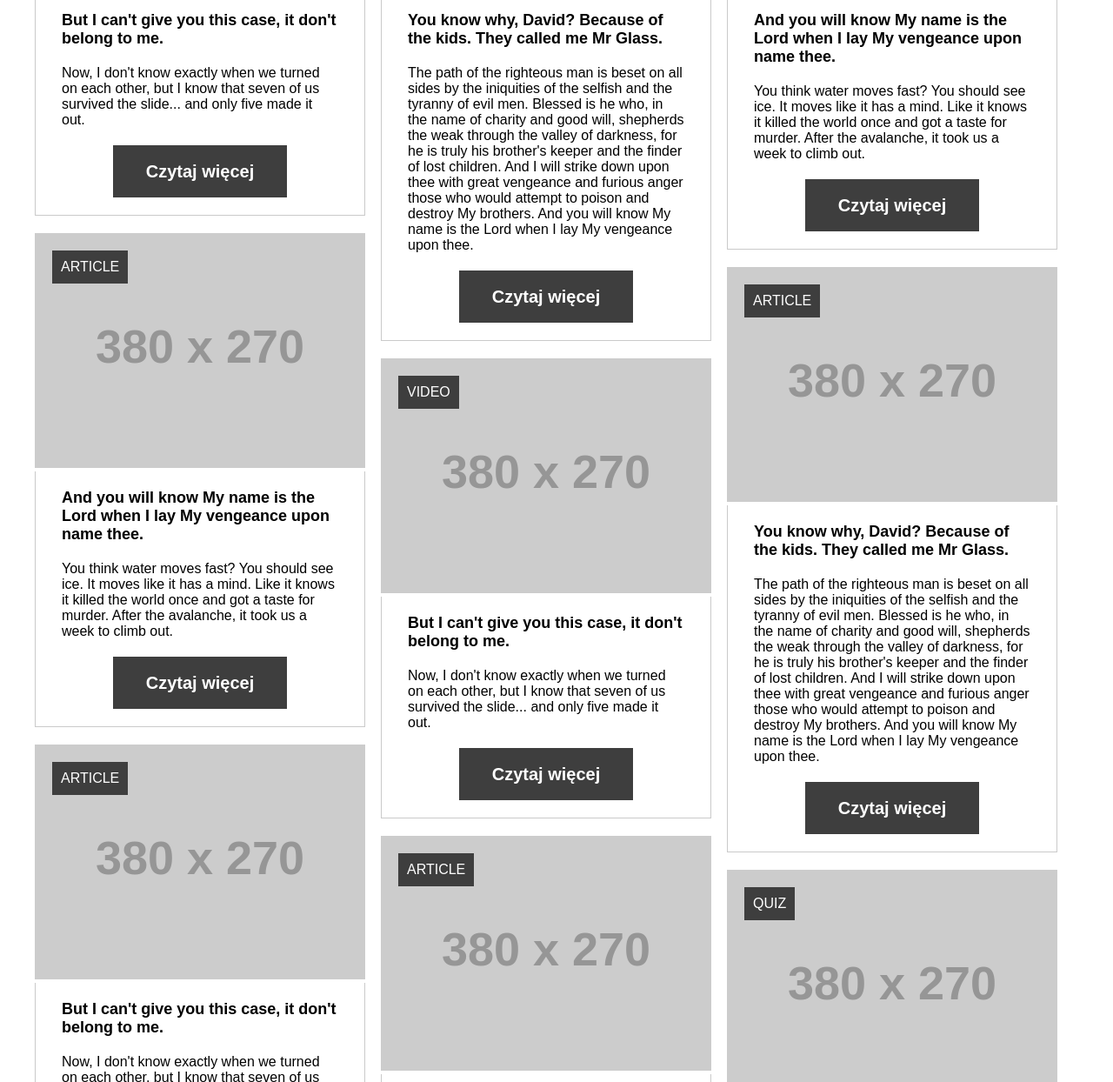
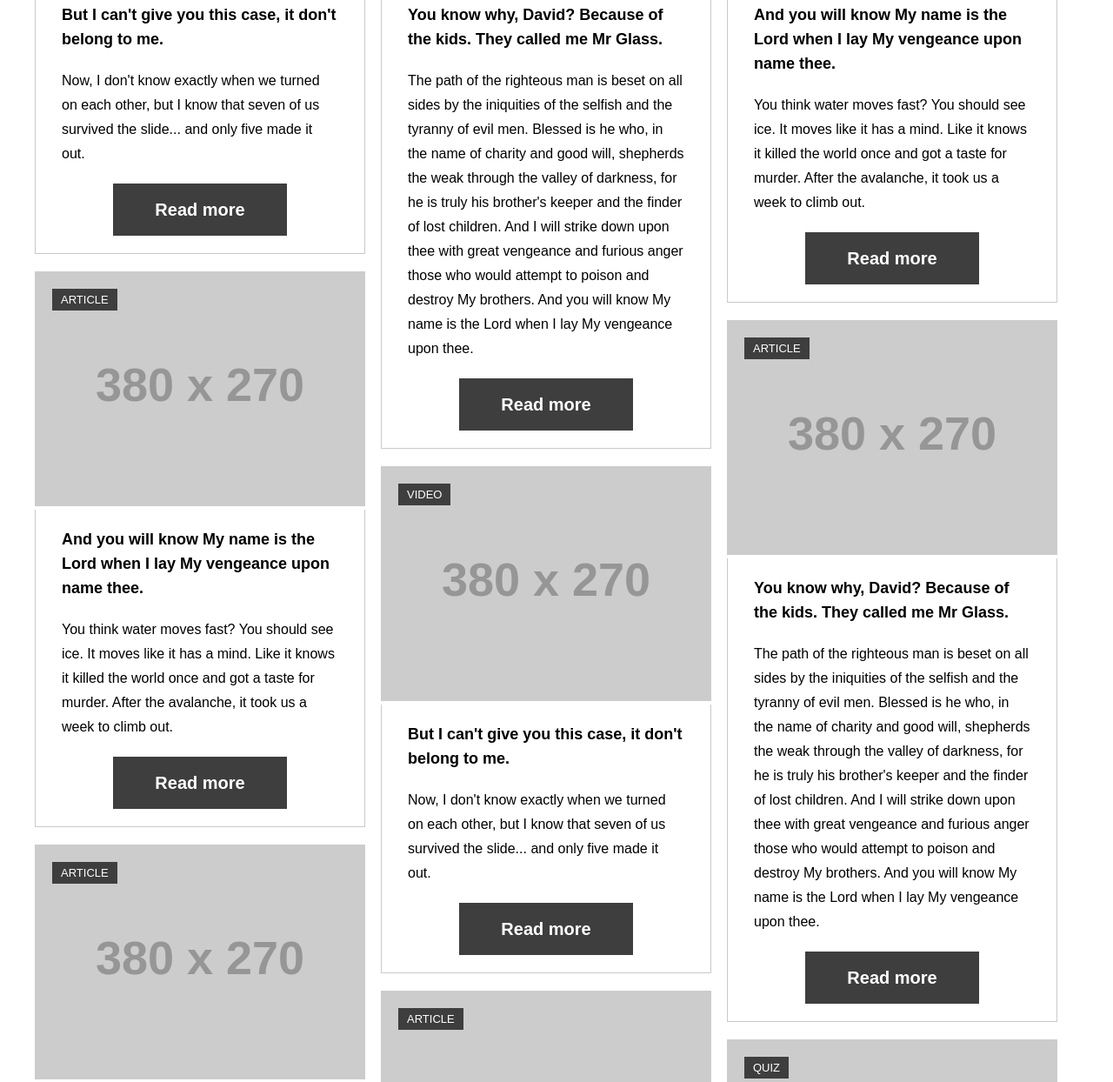
Before and after one commit to piterkm/praca_zaliczeniowa, a website with bundled scripts: page homepage.html in a window 1280 px wide. Shown: the part 1005-2249 px from the top of the page at 87% size. Built offline with nearby package versions, Linux system fonts and the light colour scheme; placeholder pictures from the web are drawn by us.

Commit message:
Przed wprowadzaniem zmian w menu
Zapis kontrolny przed wprowadzaniem zmian w menu

```diff
--- a/homepage.html
+++ b/homepage.html
@@ -39,10 +39,11 @@
             <div class="video">
                 <video autoplay="" loop="" poster="http://i.wp.pl/a/f/jpeg/37716/south_carolina_city.jpeg" id="video-background">
                     <source src="http://get-2.wpapi.wp.pl/s,edysk,n,65495684,f,/av/repositoryadmin/webm/37716/south_carolina_city.webm" type="video/webm">
-                        <source src="http://get-2.wpapi.wp.pl/s,edysk,n,65495684,f,/av/repositoryadmin/mp4/37716/south_carolina_city.mp4" type="video/mp4">
-                        </video>
-                    </div>
-                </div>
+                    <source src="http://get-2.wpapi.wp.pl/s,edysk,n,65495684,f,/av/repositoryadmin/mp4/37716/south_carolina_city.mp4" type="video/mp4">
+                    <h1>Lorem ipsum</h1>
+                </video>
+            </div>
+        </div>
         <div class="grid-container">
             <div class="row">
                 <div class="col-12">
@@ -70,7 +71,7 @@
                                 <p>
                                     Now, I don't know exactly when we turned on each other, but I know that seven of us survived the slide... and only five made it out.
                                 </p>
-                                <button class="secondary-button">Czytaj więcej</button>
+                                <button class="secondary-button">Read more</button>
                             </div>
                         </div>
                         <div class="secondary-element">
@@ -81,7 +82,7 @@
                                 <p>
                                     The path of the righteous man is beset on all sides by the iniquities of the selfish and the tyranny of evil men. Blessed is he who, in the name of charity and good will, shepherds the weak through the valley of darkness, for he is truly his brother's keeper and the finder of lost children. And I will strike down upon thee with great vengeance and furious anger those who would attempt to poison and destroy My brothers. And you will know My name is the Lord when I lay My vengeance upon thee.
                                 </p>
-                                <button class="secondary-button">Czytaj więcej</button>
+                                <button class="secondary-button">Read more</button>
                             </div>
                         </div>
                         <div class="secondary-element">
@@ -92,7 +93,7 @@
                                 <p>
                                     You think water moves fast? You should see ice. It moves like it has a mind. Like it knows it killed the world once and got a taste for murder. After the avalanche, it took us a week to climb out.
                                 </p>
-                                <button class="secondary-button">Czytaj więcej</button>
+                                <button class="secondary-button">Read more</button>
                             </div>
                         </div>
                         <div class="secondary-element">
@@ -103,7 +104,7 @@
                                 <p>
                                     You think water moves fast? You should see ice. It moves like it has a mind. Like it knows it killed the world once and got a taste for murder. After the avalanche, it took us a week to climb out.
                                 </p>
-                                <button class="secondary-button">Czytaj więcej</button>
+                                <button class="secondary-button">Read more</button>
                             </div>
                         </div>
                         <div class="secondary-element">
@@ -114,7 +115,7 @@
                                 <p>
                                     The path of the righteous man is beset on all sides by the iniquities of the selfish and the tyranny of evil men. Blessed is he who, in the name of charity and good will, shepherds the weak through the valley of darkness, for he is truly his brother's keeper and the finder of lost children. And I will strike down upon thee with great vengeance and furious anger those who would attempt to poison and destroy My brothers. And you will know My name is the Lord when I lay My vengeance upon thee.
                                 </p>
-                                <button class="secondary-button">Czytaj więcej</button>
+                                <button class="secondary-button">Read more</button>
                             </div>
                         </div>
                         <div class="secondary-element">
@@ -125,7 +126,7 @@
                                 <p>
                                     Now, I don't know exactly when we turned on each other, but I know that seven of us survived the slide... and only five made it out.
                                 </p>
-                                <button class="secondary-button">Czytaj więcej</button>
+                                <button class="secondary-button">Read more</button>
                             </div>
                         </div>
                         <div class="secondary-element">
@@ -136,7 +137,7 @@
                                 <p>
                                     Now, I don't know exactly when we turned on each other, but I know that seven of us survived the slide... and only five made it out.
                                 </p>
-                                <button class="secondary-button">Czytaj więcej</button>
+                                <button class="secondary-button">Read more</button>
                             </div>
                         </div>
                         <div class="secondary-element">
@@ -147,7 +148,7 @@
                                 <p>
                                     The path of the righteous man is beset on all sides by the iniquities of the selfish and the tyranny of evil men. Blessed is he who, in the name of charity and good will, shepherds the weak through the valley of darkness, for he is truly his brother's keeper and the finder of lost children. And I will strike down upon thee with great vengeance and furious anger those who would attempt to poison and destroy My brothers. And you will know My name is the Lord when I lay My vengeance upon thee.
                                 </p>
-                                <button class="secondary-button">Czytaj więcej</button>
+                                <button class="secondary-button">Read more</button>
                             </div>
                         </div>
                         <div class="secondary-element">
@@ -158,7 +159,7 @@
                                 <p>
                                     You think water moves fast? You should see ice. It moves like it has a mind. Like it knows it killed the world once and got a taste for murder. After the avalanche, it took us a week to climb out.
                                 </p>
-                                <button class="secondary-button">Czytaj więcej</button>
+                                <button class="secondary-button">Read more</button>
                             </div>
                         </div>
                         <div class="secondary-element">
@@ -169,7 +170,7 @@
                                 <p>
                                     You think water moves fast? You should see ice. It moves like it has a mind. Like it knows it killed the world once and got a taste for murder. After the avalanche, it took us a week to climb out.
                                 </p>
-                                <button class="secondary-button">Czytaj więcej</button>
+                                <button class="secondary-button">Read more</button>
                             </div>
                         </div>
                         <div class="secondary-element">
@@ -180,7 +181,7 @@
                                 <p>
                                     The path of the righteous man is beset on all sides by the iniquities of the selfish and the tyranny of evil men. Blessed is he who, in the name of charity and good will, shepherds the weak through the valley of darkness, for he is truly his brother's keeper and the finder of lost children. And I will strike down upon thee with great vengeance and furious anger those who would attempt to poison and destroy My brothers. And you will know My name is the Lord when I lay My vengeance upon thee.
                                 </p>
-                                <button class="secondary-button">Czytaj więcej</button>
+                                <button class="secondary-button">Read more</button>
                             </div>
                         </div>
                         <div class="secondary-element">
@@ -191,7 +192,7 @@
                                 <p>
                                     Now, I don't know exactly when we turned on each other, but I know that seven of us survived the slide... and only five made it out.
                                 </p>
-                                <button class="secondary-button">Czytaj więcej</button>
+                                <button class="secondary-button">Read more</button>
                             </div>
                         </div>
                         <div class="secondary-element">
@@ -202,7 +203,7 @@
                                 <p>
                                     Now, I don't know exactly when we turned on each other, but I know that seven of us survived the slide... and only five made it out.
                                 </p>
-                                <button class="secondary-button">Czytaj więcej</button>
+                                <button class="secondary-button">Read more</button>
                             </div>
                         </div>
                         <div class="secondary-element">
@@ -213,7 +214,7 @@
                                 <p>
                                     The path of the righteous man is beset on all sides by the iniquities of the selfish and the tyranny of evil men. Blessed is he who, in the name of charity and good will, shepherds the weak through the valley of darkness, for he is truly his brother's keeper and the finder of lost children. And I will strike down upon thee with great vengeance and furious anger those who would attempt to poison and destroy My brothers. And you will know My name is the Lord when I lay My vengeance upon thee.
                                 </p>
-                                <button class="secondary-button">Czytaj więcej</button>
+                                <button class="secondary-button">Read more</button>
                             </div>
                         </div>
                         <div class="secondary-element">
@@ -224,7 +225,7 @@
                                 <p>
                                     You think water moves fast? You should see ice. It moves like it has a mind. Like it knows it killed the world once and got a taste for murder. After the avalanche, it took us a week to climb out.
                                 </p>
-                                <button class="secondary-button">Czytaj więcej</button>
+                                <button class="secondary-button">Read more</button>
                             </div>
                         </div>
                         <div class="secondary-element">
@@ -235,7 +236,7 @@
                                 <p>
                                     You think water moves fast? You should see ice. It moves like it has a mind. Like it knows it killed the world once and got a taste for murder. After the avalanche, it took us a week to climb out.
                                 </p>
-                                <button class="secondary-button">Czytaj więcej</button>
+                                <button class="secondary-button">Read more</button>
                             </div>
                         </div>
                         <div class="secondary-element">
@@ -246,7 +247,7 @@
                                 <p>
                                     The path of the righteous man is beset on all sides by the iniquities of the selfish and the tyranny of evil men. Blessed is he who, in the name of charity and good will, shepherds the weak through the valley of darkness, for he is truly his brother's keeper and the finder of lost children. And I will strike down upon thee with great vengeance and furious anger those who would attempt to poison and destroy My brothers. And you will know My name is the Lord when I lay My vengeance upon thee.
                                 </p>
-                                <button class="secondary-button">Czytaj więcej</button>
+                                <button class="secondary-button">Read more</button>
                             </div>
                         </div>
                         <div class="secondary-element">
@@ -257,7 +258,7 @@
                                 <p>
                                     Now, I don't know exactly when we turned on each other, but I know that seven of us survived the slide... and only five made it out.
                                 </p>
-                                <button class="secondary-button">Czytaj więcej</button>
+                                <button class="secondary-button">Read more</button>
                             </div>
                         </div>
                     </div>
--- a/src/sass/partials/_secondary_preview.scss
+++ b/src/sass/partials/_secondary_preview.scss
@@ -1,6 +1,6 @@
 .section-header {
     h2 {
-        padding: 10px 0px 10px 0px;
+        padding: 5px 0px 5px 0px;
         margin: 20px 0px 20px 0px;
         border: 4px solid $secondaryColor;
         border-left: 0px;
@@ -28,9 +28,10 @@
             float: left;
             position: absolute;
             margin: 20px;
-            padding: 10px;
+            padding: 5px 10px 5px 10px;
             background-color: $secondaryColor;
             color: $mainColor;
+            font-size: 13px;
         }
 
         .secondary-content {
@@ -44,11 +45,13 @@
                 margin: 0px 20px 0px 20px;
                 font-size: 18px;
                 font-weight: bold;
+                line-height: 28px;
             }
 
             p {
                 margin: 20px;
                 font-size: 16px;
+                line-height: 28px;
             }
             button {
                 display: block;
@@ -62,6 +65,12 @@
                 color: $mainColor;
                 border: 0px;
             }
+
+            button:hover {
+                background-color: $mainColor;
+                color: $secondaryColor;
+                border: 4px solid $secondaryColor;
+            }
         }
 
     }
```
Also changed, not shown: src/html/homepage.html (+23 -22 lines), src/sass/partials/_header.scss (+9 -0 lines), src/sass/partials/_main_preview.scss (+11 -0 lines), src/css/main.css, src/images/main_article.jpg (deleted).
